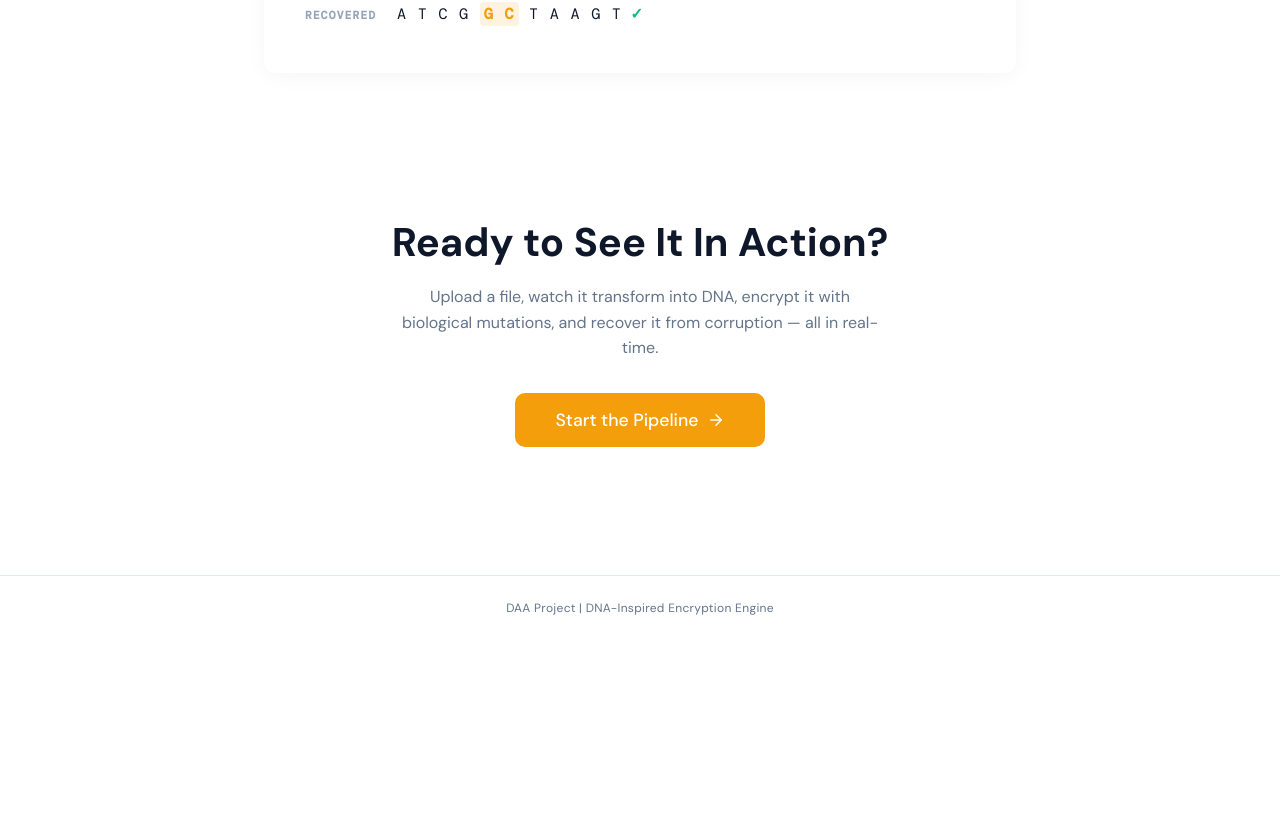
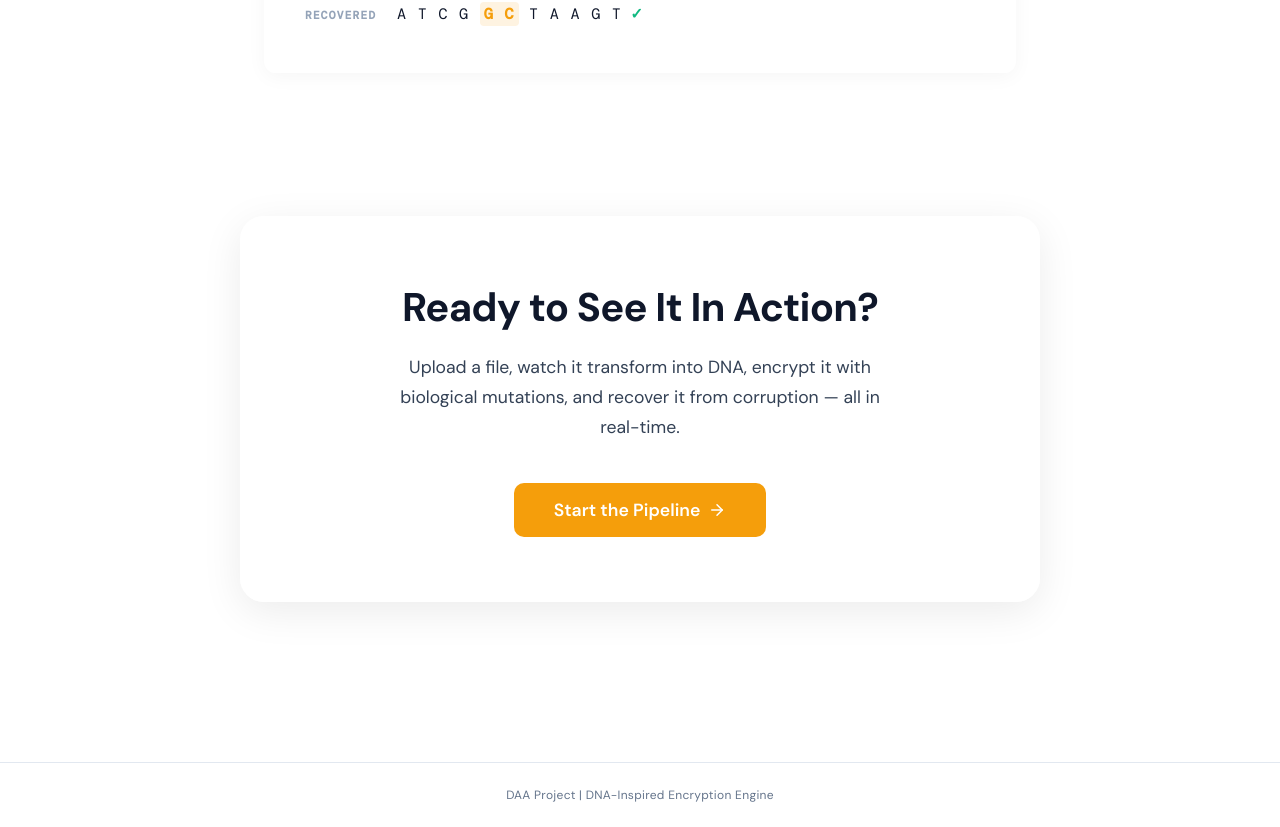
Before and after one commit to karthik5033/BioCrypt, a Next.js app: page / in a window 1280 px wide. Shown: the part 3228-4055 px from the top of the page. Before the commit the page ends 3868 px from the top, so only its background shows below. Built offline with nearby package versions, Linux system fonts and the light colour scheme.

Commit message:
style: fix CTA section legibility by wrapping in a glassmorphic card

```diff
--- a/src/app/page.tsx
+++ b/src/app/page.tsx
@@ -724,29 +724,42 @@ export default function Home() {
       <section
         ref={cta.ref}
         style={{
-          padding: "5rem 1.5rem 6rem",
+          padding: "5rem 1.5rem 8rem",
+          display: "flex",
+          justifyContent: "center",
+          ...revealStyle(cta.visible),
+        }}
+      >
+        <div
+          className="clinical-card"
+          style={{
+            padding: "4rem 2rem",
             textAlign: "center",
-          ...revealStyle(cta.visible),
+            maxWidth: "800px",
+            width: "100%",
+            borderRadius: "24px",
+            border: "1px solid rgba(255,255,255,0.8)",
+            boxShadow: "0 10px 40px rgba(0,0,0,0.08)",
           }}
         >
           <h2
             style={{
               fontSize: "clamp(1.75rem, 4vw, 2.5rem)",
-            fontWeight: 700,
+              fontWeight: 800,
               color: "#0f172a",
-            marginBottom: "1rem",
-            textShadow: "0 2px 15px rgba(255,255,255,0.9)",
+              marginBottom: "1.25rem",
+              letterSpacing: "-0.02em"
             }}
           >
             Ready to See It In Action?
           </h2>
           <p
             style={{
-            color: "#64748b",
-            maxWidth: "480px",
-            margin: "0 auto 2rem",
-            lineHeight: 1.6,
-            textShadow: "0 1px 5px rgba(255,255,255,0.7)",
+              color: "#334155",
+              fontSize: "1.1rem",
+              maxWidth: "520px",
+              margin: "0 auto 2.5rem",
+              lineHeight: 1.7,
             }}
           >
             Upload a file, watch it transform into DNA, encrypt it with biological mutations, and recover it from corruption — all in real-time.
@@ -761,10 +774,12 @@ export default function Home() {
               fontSize: "1.1rem",
               padding: "1rem 2.5rem",
               borderRadius: "10px",
+              fontWeight: 600,
             }}
           >
             Start the Pipeline <ArrowRight size={18} />
           </Link>
+        </div>
       </section>
 
       {/* Blink keyframe injected inline */}
```
Lines whose indentation alone changed are shown as unchanged.
